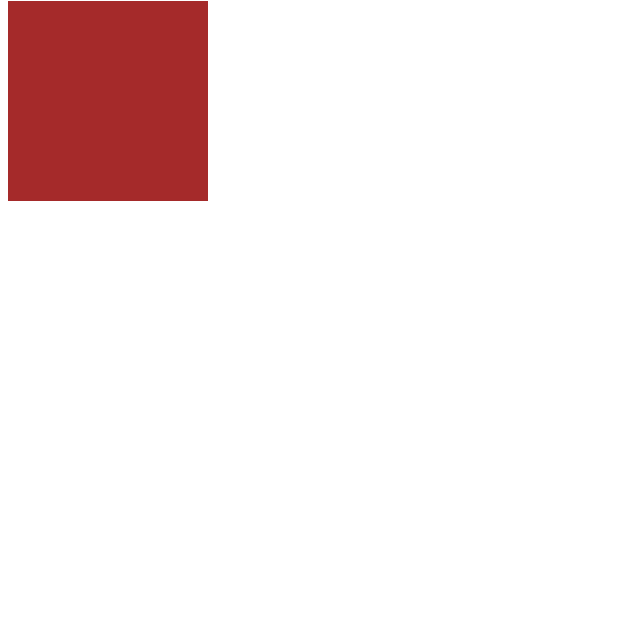
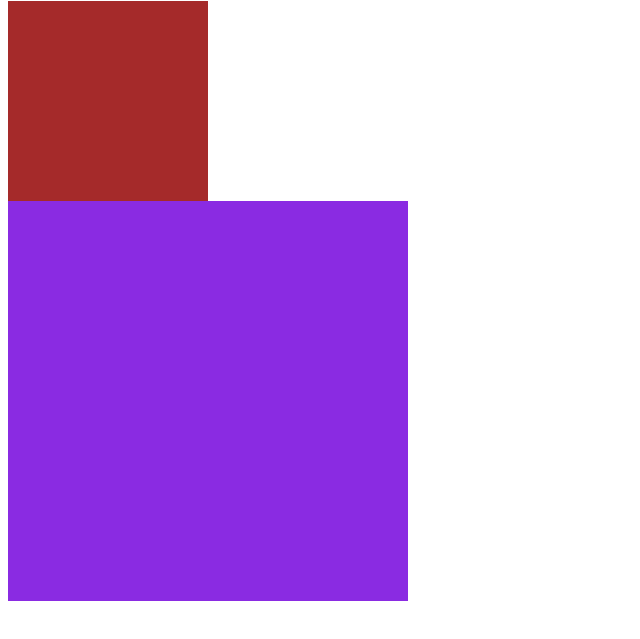
Before and after one commit to payalpayaldhaker/20sep21, a plain HTML site: page index.html in a window 1280 px wide. Shown: the part 105-744 px from the top of the page, without its empty margins (0-640 px from the left). Drawn offline with Linux system fonts and the light colour scheme.

Commit message:
colour change

```diff
--- a/index.html
+++ b/index.html
@@ -11,9 +11,17 @@
 
             }
             div#a2{
-                    width: 300px;
-                    height: 300;
-                    background-color: chartreuse;
+                  width: 300px;
+                  height: 300;
+                  background-color: rebeccapurple;
+
+            }
+            div#a3{
+                    width: 400px;
+                    height: 400px;
+                    background-color: blueviolet;
+
+
 
             }
 
@@ -29,7 +37,7 @@
             </div>
     <div id="a1"></div>
     <div id="a2"></div>
-
+    <div id="a3"></div>
 
 
 
```
